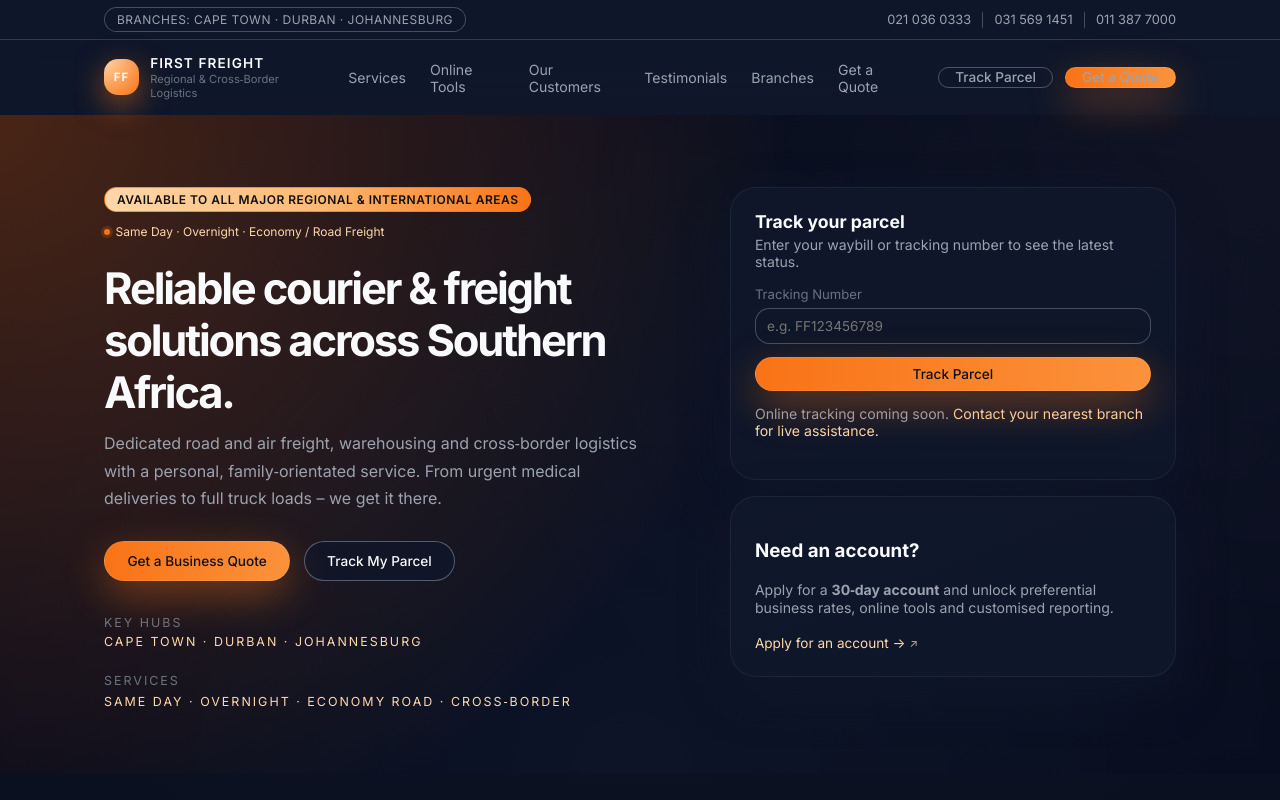
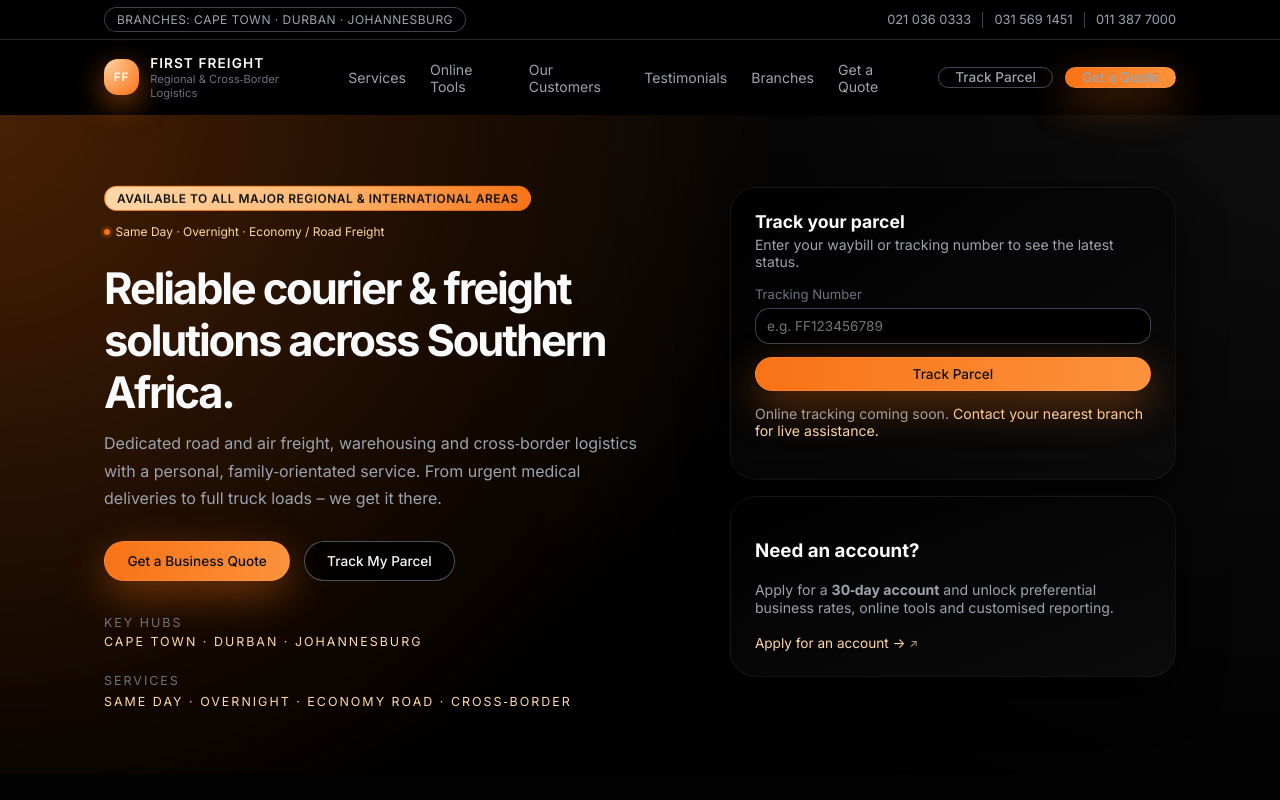
Before and after one commit to jesstingley17/first-freight-next, a Next.js app: page / in a window 1280 px wide. Shown: the top 800 px of the page. Built offline with nearby package versions, Linux system fonts and the light colour scheme.

Commit message:
Theme: enforce black/orange/white + extra playful motion

```diff
--- a/styles.css
+++ b/styles.css
@@ -1,7 +1,7 @@
 :root {
-  --bg-body: #050816;
-  --bg-alt: #070b1f;
-  --bg-elevated: #0b1026;
+  --bg-body: #000000;
+  --bg-alt: #050505;
+  --bg-elevated: #111111;
   --bg-soft: rgba(255, 255, 255, 0.02);
   --border-subtle: rgba(255, 255, 255, 0.06);
   --accent: #f97316;
@@ -12,9 +12,9 @@
   --text-main: #f9fafb;
   --text-muted: #9ca3af;
   --text-soft: #6b7280;
-  --pill-bg: rgba(15, 23, 42, 0.8);
+  --pill-bg: rgba(0, 0, 0, 0.8);
   --pill-border: rgba(148, 163, 184, 0.4);
-  --shadow-soft: 0 18px 45px rgba(15, 23, 42, 0.75);
+  --shadow-soft: 0 18px 45px rgba(0, 0, 0, 0.75);
   --radius-lg: 18px;
   --radius-xl: 26px;
   --radius-pill: 999px;
@@ -35,7 +35,7 @@ body {
   min-height: 100vh;
   font-family: 'Inter', system-ui, -apple-system, BlinkMacSystemFont, 'Segoe UI', sans-serif;
   color: var(--text-main);
-  background: radial-gradient(circle at top, #111827 0, #020617 45%, #000 100%);
+  background: radial-gradient(circle at top, #000 0, #050505 45%, #000 100%);
   -webkit-font-smoothing: antialiased;
 }
 
@@ -84,7 +84,7 @@ body {
 .section-alt {
   background: radial-gradient(circle at top left, rgba(249, 115, 22, 0.2), transparent 55%),
     radial-gradient(circle at bottom right, rgba(255, 255, 255, 0.06), transparent 55%),
-    linear-gradient(to bottom, rgba(15, 23, 42, 0.9), #020617);
+    linear-gradient(to bottom, rgba(0, 0, 0, 0.9), #000);
 }
 
 .section-header {
@@ -111,7 +111,7 @@ body {
 /* Top bar */
 .top-bar {
   font-size: 0.8rem;
-  background: rgba(15, 23, 42, 0.96);
+  background: rgba(0, 0, 0, 0.96);
   border-bottom: 1px solid rgba(148, 163, 184, 0.25);
   backdrop-filter: blur(18px);
   position: sticky;
@@ -201,8 +201,8 @@ body {
   top: 32px; /* height of top bar approx */
   z-index: 50;
   backdrop-filter: blur(18px);
-  background: linear-gradient(to bottom, rgba(15, 23, 42, 0.96), rgba(15, 23, 42, 0.92));
-  border-bottom: 1px solid rgba(15, 23, 42, 0.8);
+  background: linear-gradient(to bottom, rgba(0, 0, 0, 0.96), rgba(0, 0, 0, 0.92));
+  border-bottom: 1px solid rgba(0, 0, 0, 0.8);
 }
 
 .header-inner {
@@ -314,7 +314,7 @@ body {
   justify-content: center;
   flex-direction: column;
   gap: 0.26rem;
-  background: radial-gradient(circle at top, rgba(15, 23, 42, 0.95), rgba(15, 23, 42, 0.9));
+  background: radial-gradient(circle at top, rgba(0, 0, 0, 0.95), rgba(0, 0, 0, 0.9));
 }
 
 .nav-toggle span {
@@ -348,7 +348,7 @@ body {
   background:
     radial-gradient(circle at top left, rgba(249, 115, 22, 0.3), transparent 55%),
     radial-gradient(circle at top right, rgba(255, 255, 255, 0.06), transparent 60%),
-    radial-gradient(circle at bottom, rgba(15, 23, 42, 0.9), #020617);
+    radial-gradient(circle at bottom, rgba(0, 0, 0, 0.9), #000);
   opacity: 0.92;
   pointer-events: none;
   animation: heroGlow 16s ease-in-out infinite alternate;
@@ -381,6 +381,10 @@ body {
   flex-wrap: wrap;
   gap: 0.75rem;
   align-items: center;
+}
+
+.hero-pill-row .pill-solid {
+  animation: floatPill 3s ease-in-out infinite;
 }
 
 .hero-badge {
@@ -436,12 +440,12 @@ body {
 .hero-card {
   background: radial-gradient(circle at top left, rgba(249, 115, 22, 0.18), transparent 60%),
     radial-gradient(circle at top right, rgba(255, 255, 255, 0.05), transparent 60%),
-    linear-gradient(to bottom right, rgba(15, 23, 42, 0.95), rgba(15, 23, 42, 0.98));
+    linear-gradient(to bottom right, rgba(0, 0, 0, 0.95), rgba(12, 12, 12, 0.98));
   box-shadow: var(--shadow-soft);
 }
 
 .hero-card.subtle {
-  background: linear-gradient(to bottom right, rgba(15, 23, 42, 0.98), rgba(15, 23, 42, 0.97));
+  background: linear-gradient(to bottom right, rgba(0, 0, 0, 0.98), rgba(12, 12, 12, 0.97));
 }
 
 .hero-card h2 {
@@ -470,7 +474,7 @@ body {
   border-radius: var(--radius-xl);
   border: 1px solid var(--border-subtle);
   padding: 1.45rem 1.5rem 1.5rem;
-  background: linear-gradient(145deg, rgba(15, 23, 42, 0.9), rgba(15, 23, 42, 0.95));
+  background: linear-gradient(145deg, rgba(0, 0, 0, 0.9), rgba(12, 12, 12, 0.95));
   transition: transform 0.18s ease, box-shadow 0.18s ease, border-color 0.18s ease,
     background 0.18s ease;
 }
@@ -533,7 +537,7 @@ body {
   border-color: rgba(249, 115, 22, 0.8);
   box-shadow: 0 16px 44px rgba(249, 115, 22, 0.35);
   background: radial-gradient(circle at top, rgba(249, 115, 22, 0.25), transparent 60%),
-    radial-gradient(circle at bottom, rgba(15, 23, 42, 0.98), rgba(15, 23, 42, 0.96));
+    radial-gradient(circle at bottom, rgba(0, 0, 0, 0.98), rgba(12, 12, 12, 0.96));
 }
 
 .testimonials-grid {
@@ -573,6 +577,13 @@ body {
   border: 1px solid rgba(148, 163, 184, 0.4);
   font-size: 0.78rem;
   background: radial-gradient(circle at top, rgba(148, 163, 184, 0.2), transparent 70%);
+  transition: transform 0.16s ease, box-shadow 0.16s ease, border-color 0.16s ease;
+}
+
+.brand-pill:hover {
+  transform: translateY(-3px) scale(1.02);
+  border-color: rgba(249, 115, 22, 0.8);
+  box-shadow: 0 12px 32px rgba(0, 0, 0, 0.6);
 }
 
 /* Branches */
@@ -639,7 +650,7 @@ body {
 }
 
 .quote-form {
-  background: linear-gradient(to bottom right, rgba(15, 23, 42, 0.97), rgba(15, 23, 42, 0.98));
+  background: linear-gradient(to bottom right, rgba(0, 0, 0, 0.97), rgba(12, 12, 12, 0.98));
   box-shadow: var(--shadow-soft);
 }
 
@@ -669,7 +680,7 @@ select,
 textarea {
   border-radius: 0.9rem;
   border: 1px solid rgba(148, 163, 184, 0.4);
-  background: rgba(15, 23, 42, 0.9);
+  background: rgba(0, 0, 0, 0.9);
   padding: 0.55rem 0.7rem;
   font-size: 0.85rem;
   outline: none;
@@ -686,7 +697,7 @@ select:focus,
 textarea:focus {
   border-color: var(--accent);
   box-shadow: 0 0 0 1px rgba(249, 115, 22, 0.7);
-  background: rgba(15, 23, 42, 0.95);
+  background: rgba(0, 0, 0, 0.95);
 }
 
 select {
@@ -749,7 +760,7 @@ select {
   font-weight: 600;
   letter-spacing: 0.08em;
   text-transform: uppercase;
-  box-shadow: 0 14px 36px rgba(15, 23, 42, 0.9);
+  box-shadow: 0 14px 36px rgba(0, 0, 0, 0.9);
   display: inline-flex;
   align-items: center;
   gap: 0.35rem;
@@ -773,6 +784,18 @@ select {
   100% {
     transform: translate3d(6px, 4px, 0) scale(1.02);
     opacity: 0.94;
+  }
+}
+
+@keyframes floatPill {
+  0% {
+    transform: translateY(0);
+  }
+  50% {
+    transform: translateY(-4px);
+  }
+  100% {
+    transform: translateY(0);
   }
 }
 
@@ -836,13 +859,13 @@ select {
 }
 
 .btn-secondary {
-  background: rgba(15, 23, 42, 0.8);
+  background: rgba(0, 0, 0, 0.8);
   border-color: rgba(148, 163, 184, 0.5);
   color: var(--text-main);
 }
 
 .btn-secondary:hover {
-  background: rgba(15, 23, 42, 0.95);
+  background: rgba(0, 0, 0, 0.95);
 }
 
 .btn-ghost {
@@ -852,7 +875,7 @@ select {
 }
 
 .btn-ghost:hover {
-  background: rgba(15, 23, 42, 0.9);
+  background: rgba(0, 0, 0, 0.9);
   color: var(--text-main);
 }
 
@@ -883,8 +906,8 @@ select {
 
 /* Footer */
 .site-footer {
-  border-top: 1px solid rgba(15, 23, 42, 0.9);
-  background: radial-gradient(circle at top, rgba(15, 23, 42, 0.95), #020617);
+  border-top: 1px solid rgba(0, 0, 0, 0.9);
+  background: radial-gradient(circle at top, rgba(0, 0, 0, 0.95), #000);
   padding: 2.5rem 0 2.2rem;
   font-size: 0.8rem;
 }
@@ -1011,8 +1034,8 @@ textarea:focus-visible {
     left: 0;
     right: 0;
     top: 100%;
-    background: rgba(15, 23, 42, 0.98);
-    border-bottom: 1px solid rgba(15, 23, 42, 0.9);
+  background: rgba(0, 0, 0, 0.98);
+  border-bottom: 1px solid rgba(0, 0, 0, 0.9);
     flex-direction: column;
     align-items: stretch;
     padding: 0.7rem 1.5rem 1rem;
--- a/styles/globals.css
+++ b/styles/globals.css
@@ -1,7 +1,7 @@
 :root {
-  --bg-body: #050816;
-  --bg-alt: #070b1f;
-  --bg-elevated: #0b1026;
+  --bg-body: #000000;
+  --bg-alt: #050505;
+  --bg-elevated: #111111;
   --bg-soft: rgba(255, 255, 255, 0.02);
   --border-subtle: rgba(255, 255, 255, 0.06);
   --accent: #f97316;
@@ -12,9 +12,9 @@
   --text-main: #f9fafb;
   --text-muted: #9ca3af;
   --text-soft: #6b7280;
-  --pill-bg: rgba(15, 23, 42, 0.8);
+  --pill-bg: rgba(0, 0, 0, 0.8);
   --pill-border: rgba(148, 163, 184, 0.4);
-  --shadow-soft: 0 18px 45px rgba(15, 23, 42, 0.75);
+  --shadow-soft: 0 18px 45px rgba(0, 0, 0, 0.75);
   --radius-lg: 18px;
   --radius-xl: 26px;
   --radius-pill: 999px;
@@ -35,7 +35,7 @@ body {
   min-height: 100vh;
   font-family: 'Inter', system-ui, -apple-system, BlinkMacSystemFont, 'Segoe UI', sans-serif;
   color: var(--text-main);
-  background: radial-gradient(circle at top, #111827 0, #020617 45%, #000 100%);
+  background: radial-gradient(circle at top, #000 0, #050505 45%, #000 100%);
   -webkit-font-smoothing: antialiased;
 }
 
@@ -84,7 +84,7 @@ body {
 .section-alt {
   background: radial-gradient(circle at top left, rgba(249, 115, 22, 0.2), transparent 55%),
     radial-gradient(circle at bottom right, rgba(255, 255, 255, 0.06), transparent 55%),
-    linear-gradient(to bottom, rgba(15, 23, 42, 0.9), #020617);
+    linear-gradient(to bottom, rgba(0, 0, 0, 0.9), #000);
 }
 
 .section-header {
@@ -111,7 +111,7 @@ body {
 /* Top bar */
 .top-bar {
   font-size: 0.8rem;
-  background: rgba(15, 23, 42, 0.96);
+  background: rgba(0, 0, 0, 0.96);
   border-bottom: 1px solid rgba(148, 163, 184, 0.25);
   backdrop-filter: blur(18px);
   position: sticky;
@@ -201,8 +201,8 @@ body {
   top: 32px; /* height of top bar approx */
   z-index: 50;
   backdrop-filter: blur(18px);
-  background: linear-gradient(to bottom, rgba(15, 23, 42, 0.96), rgba(15, 23, 42, 0.92));
-  border-bottom: 1px solid rgba(15, 23, 42, 0.8);
+  background: linear-gradient(to bottom, rgba(0, 0, 0, 0.96), rgba(0, 0, 0, 0.92));
+  border-bottom: 1px solid rgba(0, 0, 0, 0.8);
 }
 
 .header-inner {
@@ -314,7 +314,7 @@ body {
   justify-content: center;
   flex-direction: column;
   gap: 0.26rem;
-  background: radial-gradient(circle at top, rgba(15, 23, 42, 0.95), rgba(15, 23, 42, 0.9));
+  background: radial-gradient(circle at top, rgba(0, 0, 0, 0.95), rgba(0, 0, 0, 0.9));
 }
 
 .nav-toggle span {
@@ -348,7 +348,7 @@ body {
   background:
     radial-gradient(circle at top left, rgba(249, 115, 22, 0.3), transparent 55%),
     radial-gradient(circle at top right, rgba(255, 255, 255, 0.06), transparent 60%),
-    radial-gradient(circle at bottom, rgba(15, 23, 42, 0.9), #020617);
+    radial-gradient(circle at bottom, rgba(0, 0, 0, 0.9), #000);
   opacity: 0.92;
   pointer-events: none;
   animation: heroGlow 16s ease-in-out infinite alternate;
@@ -381,6 +381,10 @@ body {
   flex-wrap: wrap;
   gap: 0.75rem;
   align-items: center;
+}
+
+.hero-pill-row .pill-solid {
+  animation: floatPill 3s ease-in-out infinite;
 }
 
 .hero-badge {
@@ -436,12 +440,12 @@ body {
 .hero-card {
   background: radial-gradient(circle at top left, rgba(249, 115, 22, 0.18), transparent 60%),
     radial-gradient(circle at top right, rgba(255, 255, 255, 0.05), transparent 60%),
-    linear-gradient(to bottom right, rgba(15, 23, 42, 0.95), rgba(15, 23, 42, 0.98));
+    linear-gradient(to bottom right, rgba(0, 0, 0, 0.95), rgba(12, 12, 12, 0.98));
   box-shadow: var(--shadow-soft);
 }
 
 .hero-card.subtle {
-  background: linear-gradient(to bottom right, rgba(15, 23, 42, 0.98), rgba(15, 23, 42, 0.97));
+  background: linear-gradient(to bottom right, rgba(0, 0, 0, 0.98), rgba(12, 12, 12, 0.97));
 }
 
 .hero-card h2 {
@@ -470,7 +474,7 @@ body {
   border-radius: var(--radius-xl);
   border: 1px solid var(--border-subtle);
   padding: 1.45rem 1.5rem 1.5rem;
-  background: linear-gradient(145deg, rgba(15, 23, 42, 0.9), rgba(15, 23, 42, 0.95));
+  background: linear-gradient(145deg, rgba(0, 0, 0, 0.9), rgba(12, 12, 12, 0.95));
   transition: transform 0.18s ease, box-shadow 0.18s ease, border-color 0.18s ease,
     background 0.18s ease;
 }
@@ -533,7 +537,7 @@ body {
   border-color: rgba(249, 115, 22, 0.8);
   box-shadow: 0 16px 44px rgba(249, 115, 22, 0.35);
   background: radial-gradient(circle at top, rgba(249, 115, 22, 0.25), transparent 60%),
-    radial-gradient(circle at bottom, rgba(15, 23, 42, 0.98), rgba(15, 23, 42, 0.96));
+    radial-gradient(circle at bottom, rgba(0, 0, 0, 0.98), rgba(12, 12, 12, 0.96));
 }
 
 .testimonials-grid {
@@ -573,6 +577,13 @@ body {
   border: 1px solid rgba(148, 163, 184, 0.4);
   font-size: 0.78rem;
   background: radial-gradient(circle at top, rgba(148, 163, 184, 0.2), transparent 70%);
+  transition: transform 0.16s ease, box-shadow 0.16s ease, border-color 0.16s ease;
+}
+
+.brand-pill:hover {
+  transform: translateY(-3px) scale(1.02);
+  border-color: rgba(249, 115, 22, 0.8);
+  box-shadow: 0 12px 32px rgba(0, 0, 0, 0.6);
 }
 
 /* Branches */
@@ -639,7 +650,7 @@ body {
 }
 
 .quote-form {
-  background: linear-gradient(to bottom right, rgba(15, 23, 42, 0.97), rgba(15, 23, 42, 0.98));
+  background: linear-gradient(to bottom right, rgba(0, 0, 0, 0.97), rgba(12, 12, 12, 0.98));
   box-shadow: var(--shadow-soft);
 }
 
@@ -669,7 +680,7 @@ select,
 textarea {
   border-radius: 0.9rem;
   border: 1px solid rgba(148, 163, 184, 0.4);
-  background: rgba(15, 23, 42, 0.9);
+  background: rgba(0, 0, 0, 0.9);
   padding: 0.55rem 0.7rem;
   font-size: 0.85rem;
   outline: none;
@@ -686,7 +697,7 @@ select:focus,
 textarea:focus {
   border-color: var(--accent);
   box-shadow: 0 0 0 1px rgba(249, 115, 22, 0.7);
-  background: rgba(15, 23, 42, 0.95);
+  background: rgba(0, 0, 0, 0.95);
 }
 
 select {
@@ -749,7 +760,7 @@ select {
   font-weight: 600;
   letter-spacing: 0.08em;
   text-transform: uppercase;
-  box-shadow: 0 14px 36px rgba(15, 23, 42, 0.9);
+  box-shadow: 0 14px 36px rgba(0, 0, 0, 0.9);
   display: inline-flex;
   align-items: center;
   gap: 0.35rem;
@@ -773,6 +784,18 @@ select {
   100% {
     transform: translate3d(6px, 4px, 0) scale(1.02);
     opacity: 0.94;
+  }
+}
+
+@keyframes floatPill {
+  0% {
+    transform: translateY(0);
+  }
+  50% {
+    transform: translateY(-4px);
+  }
+  100% {
+    transform: translateY(0);
   }
 }
 
@@ -836,13 +859,13 @@ select {
 }
 
 .btn-secondary {
-  background: rgba(15, 23, 42, 0.8);
+  background: rgba(0, 0, 0, 0.8);
   border-color: rgba(148, 163, 184, 0.5);
   color: var(--text-main);
 }
 
 .btn-secondary:hover {
-  background: rgba(15, 23, 42, 0.95);
+  background: rgba(0, 0, 0, 0.95);
 }
 
 .btn-ghost {
@@ -852,7 +875,7 @@ select {
 }
 
 .btn-ghost:hover {
-  background: rgba(15, 23, 42, 0.9);
+  background: rgba(0, 0, 0, 0.9);
   color: var(--text-main);
 }
 
@@ -883,8 +906,8 @@ select {
 
 /* Footer */
 .site-footer {
-  border-top: 1px solid rgba(15, 23, 42, 0.9);
-  background: radial-gradient(circle at top, rgba(15, 23, 42, 0.95), #020617);
+  border-top: 1px solid rgba(0, 0, 0, 0.9);
+  background: radial-gradient(circle at top, rgba(0, 0, 0, 0.95), #000);
   padding: 2.5rem 0 2.2rem;
   font-size: 0.8rem;
 }
@@ -1011,8 +1034,8 @@ textarea:focus-visible {
     left: 0;
     right: 0;
     top: 100%;
-    background: rgba(15, 23, 42, 0.98);
-    border-bottom: 1px solid rgba(15, 23, 42, 0.9);
+    background: rgba(0, 0, 0, 0.98);
+    border-bottom: 1px solid rgba(0, 0, 0, 0.9);
     flex-direction: column;
     align-items: stretch;
     padding: 0.7rem 1.5rem 1rem;
```
